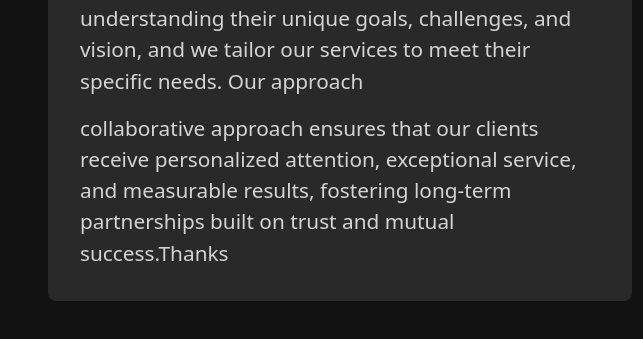
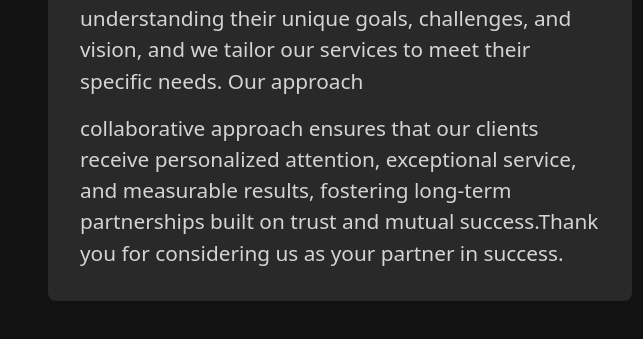
Before and after one commit to Axshatt/Scss, a plain HTML site: page index.html in a window 1280 px wide. Shown: the part 873-1212 px from the top of the page, 0-643 px from the left. Drawn offline with Linux system fonts and the light colour scheme.

Commit message:
correction

```diff
--- a/index.html
+++ b/index.html
@@ -54,7 +54,7 @@
                     <p>Our Philosophy</p>
                     <h1>Putting Our Clients Sucess First</h1>
                     <p>At our agency, we firmly believe in putting our clients' success first. We are dedicated to understanding their unique goals, challenges, and vision, and we tailor our services to meet their specific needs. Our approach </p>
-                    <p>collaborative approach ensures that our clients receive personalized attention, exceptional service, and measurable results, fostering long-term partnerships built on trust and mutual success.Thanks</p>
+                    <p>collaborative approach ensures that our clients receive personalized attention, exceptional service, and measurable results, fostering long-term partnerships built on trust and mutual success.Thank you for considering us as your partner in success.</p>
                 </div>
             </div>
         </section>
```
